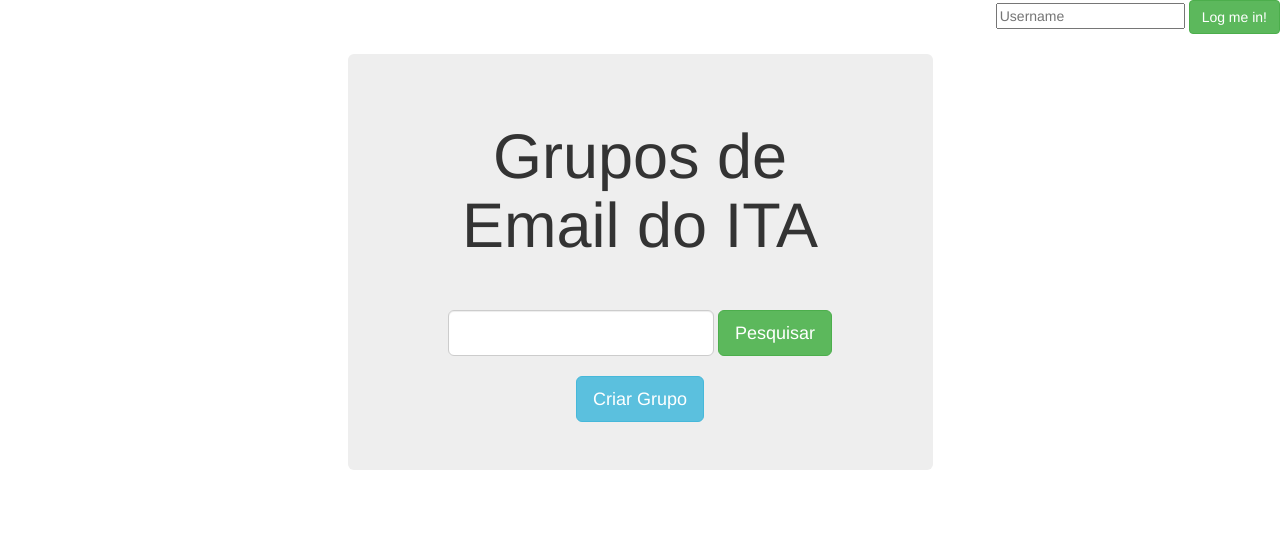
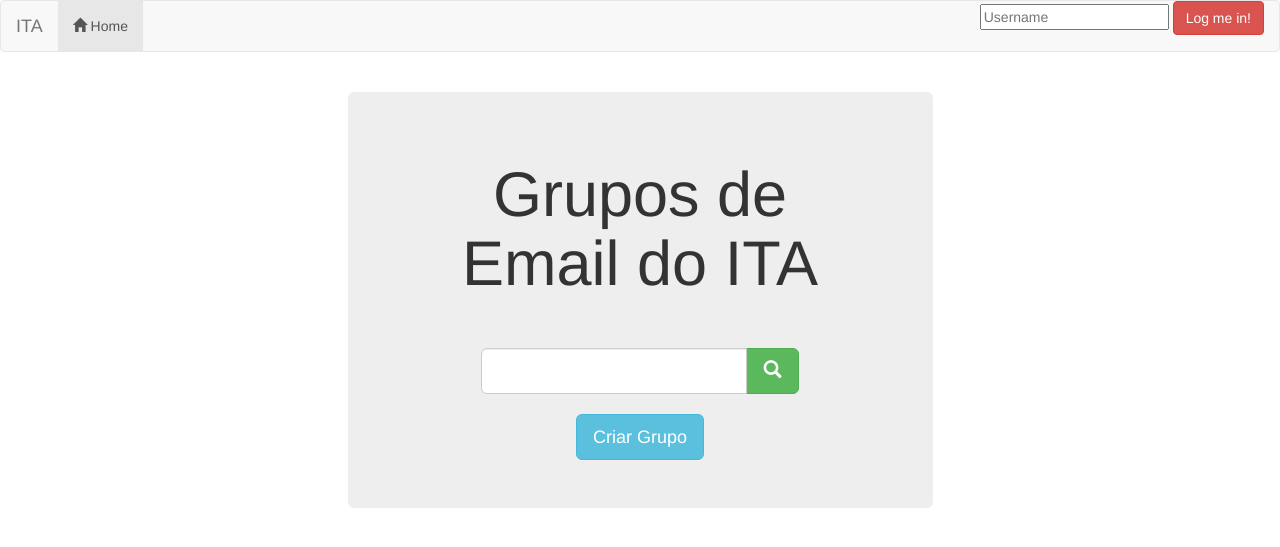
Before and after one commit to mut-ITA/itagroups, a Django app: page / in a window 1280 px wide. Shown: the top 547 px of the page. Run offline with Django 3.2, Linux system fonts and the light colour scheme; some libraries are stand-ins or nearby versions.

Commit message:
Top menu

```diff
--- a/groups/templates/base.html
+++ b/groups/templates/base.html
@@ -58,21 +58,7 @@
     // $('#revokeButton').click(disconnectUser);
     </script>
 
-    <script type="text/javascript">
-        $(document).ready(function(){
-            if($.cookie('LOGSESSID')){
-                $('#id_greeting_text').html('Bem vindo, ' + $.cookie('LOGSESSID'));
-                $('#id_user_login').hide();
-            }
-            else {
-                $('#id_greeting_text').hide();
-                $('#id_user_login').show();
 
-            }
-        }
-        );
-
-    </script>
 
     <head>
         <meta charset="utf-8">
@@ -83,17 +69,6 @@
             {% endblock %}
         </title>
         <!-- Sign in button -->
-
-        <div class = "text-right" id = 'id_user_login'>
-            <form method="POST" action={% url 'verify_login' %}>
-                <input required="" name="username_input" id="id_username_input" type="text" placeholder="Username">
-                <button type="submit" class="btn btn-success" id="id_sign_in_button">Log me in!</button>
-                {% csrf_token %}
-            </form>
-        </div>
-        <div class = "text-right" id = 'id_greeting_text'>
-
-        </div>
             <!-- Bootstrap -->
         <link href="/static/bootstrap/css/bootstrap.min.css" rel="stylesheet">
         <link href="/static/base.css" rel="stylesheet">
--- a/groups/templates/base_view.html
+++ b/groups/templates/base_view.html
@@ -1,6 +1,63 @@
 {% extends 'base.html' %}
 {% block title %} Grupos ITA {% endblock %}
 {% block body %}
+
+<script type="text/javascript">
+        $(document).ready(function(){
+            if($.cookie('LOGSESSID') && $.cookie('LOGSESSID') != ""){
+                $('#id_greeting_text').html('Bem vindo, ' + $.cookie('LOGSESSID'));
+                $('#id_user_login').hide();
+            }
+            else {
+                $('#id_greeting_text').hide();
+                $('#id_user_login').show();
+
+            }
+        }
+        );
+
+</script>
+
+<nav class="navbar navbar-default" role="navigation">
+  <div class="container-fluid">
+    <!-- Brand and toggle get grouped for better mobile display -->
+    <div class="navbar-header">
+      <button type="button" class="navbar-toggle" data-toggle="collapse" data-target="#bs-example-navbar-collapse-1">
+      <span class="sr-only">Toggle navigation</span>
+      <span class="icon-bar"></span>
+      <span class="icon-bar"></span>
+      <span class="icon-bar"></span>
+      </button>
+      <div class="navbar-brand" >ITA</div>
+    </div>
+    <!-- Collect the nav links, forms, and other content for toggling -->
+    <div class="collapse navbar-collapse" id="bs-example-navbar-collapse-1">
+      <ul class="nav navbar-nav">
+        <li class="active"><a href={% url 'home' %}><i class="glyphicon glyphicon-home"></i> Home</a></li>
+      </ul>
+      <ul class="nav navbar-nav navbar-right">
+        <li class="dropdown">
+         <div class= "nav navbar-nav" id = 'id_user_login'>
+                <form method="POST" action={% url 'verify_login' %}>
+                    <input required="" name="username_input" id="id_username_input" type="text" placeholder="Username">
+                    <button type="submit" class="btn btn-danger" id="id_sign_in_button">Log me in!</button>
+                    {% csrf_token %}
+                </form>
+            </div>
+          <a href="#" class="dropdown-toggle" data-toggle="dropdown" id = "id_greeting_text"><span class="caret">
+          </span></a>
+          <ul class="dropdown-menu" role="menu">
+            <li><a href="#"><i class="glyphicon glyphicon-user"></i> Meus Grupos</a></li>
+            <li class="divider"></li>
+            <li><a href={% url "logout" %}><i class="glyphicon glyphicon-off"></i> Sair</a></li>
+          </ul>
+        </li>
+      </ul>
+    </div>
+    <!-- /.navbar-collapse -->
+  </div>
+  <!-- /.container-fluid -->
+</nav>
 
     <br>
     <div class="container">
@@ -15,7 +72,6 @@
                 </div>
             </div>
         </div>
-    </div>
     <br>
     <br>
     {% block view_main_table %} {% endblock %}
--- a/groups/templates/home.html
+++ b/groups/templates/home.html
@@ -4,17 +4,19 @@
 
 {% block view_search %}
 <form class="form-inline">
-    <div id="id_search_form">
+    <div class = "input-group" id="id_search_form">
         <input  type="text"
                 name="search_group"
                 id="id_search_group"
                 class="form-control input-lg"
         />
+        <div class = "input-group-btn">
             <button type="submit"
                     id="id_search_button"
                     class = "btn btn-success btn-lg"
                     value="search_button">
-            Pesquisar  </button>
+                    <span class="glyphicon glyphicon-search"></span></button>
+        </div>
     </div>
 </form>
 {% endblock %}
```
Lines whose indentation alone changed are shown as unchanged.
